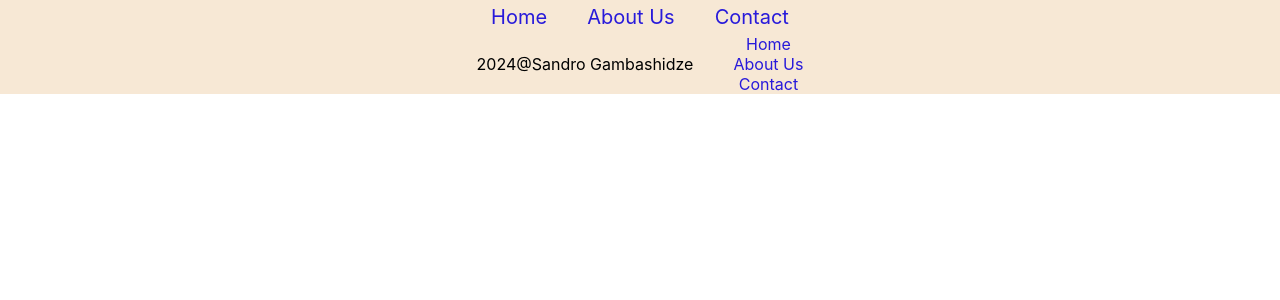
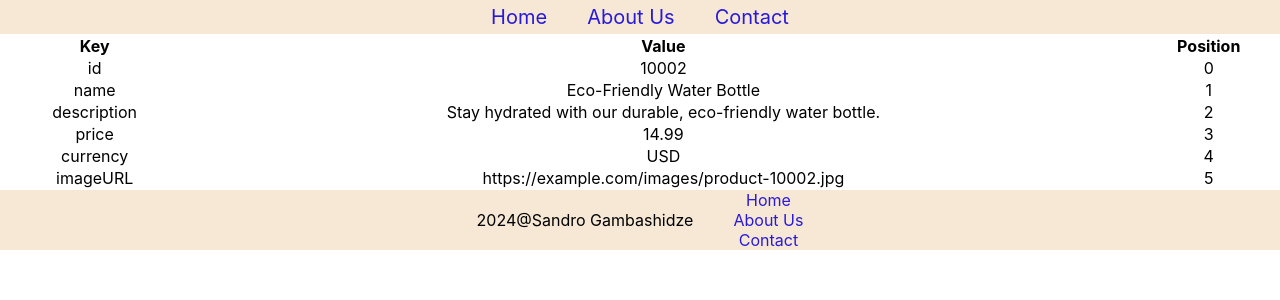
Before and after one commit to sangambash7/TBC_Assignment, a React (Create React App) app: page /Assignment-3 in a window 1280 px wide. Shown: the top 300 px of the page. Built offline with nearby package versions, Linux system fonts and the light colour scheme.

Commit message:
Added Assignment-3 Page

```diff
--- a/src/App.js
+++ b/src/App.js
@@ -5,6 +5,7 @@ import Content from "./Content/Content.js";
 import Contact from "./Contact/Contact.js";
 import About from "./About/About.js";
 import Footer from "./Footer/Footer.js";
+import Assignment3 from "./Assignment-3/Assignment-3.js";
 
 import "./App.css";
 
@@ -17,6 +18,7 @@ function App() {
           <Route path="/" element={<Content />} />
           <Route path="/about" element={<About />} />
           <Route path="/contact" element={<Contact />} />
+          <Route path="/Assignment-3" element={<Assignment3 />} />
         </Routes>
         <Footer />
       </div>
--- /dev/null
+++ b/src/Assignment-3/Assignment-3.js
@@ -0,0 +1,38 @@
+const obj = {
+  id: "10002",
+  name: "Eco-Friendly Water Bottle",
+  description: "Stay hydrated with our durable, eco-friendly water bottle.",
+  price: 14.99,
+  currency: "USD",
+  imageURL: "https://example.com/images/product-10002.jpg",
+};
+
+function List() {
+  console.log(Object.entries(obj));
+  return (
+    <table>
+      <thead>
+        <tr>
+          <th>Key</th>
+          <th>Value</th>
+          <th>Position</th>
+        </tr>
+      </thead>
+      <tbody>
+        {Object.entries(obj).map(([key, value], position) => {
+          return (
+            <tr>
+              <td>{key}</td>
+              <td>{value}</td>
+              <td>{position}</td>
+            </tr>
+          );
+        })}
+      </tbody>
+    </table>
+  );
+}
+
+export default function Assignment3() {
+  return <List />;
+}
```
